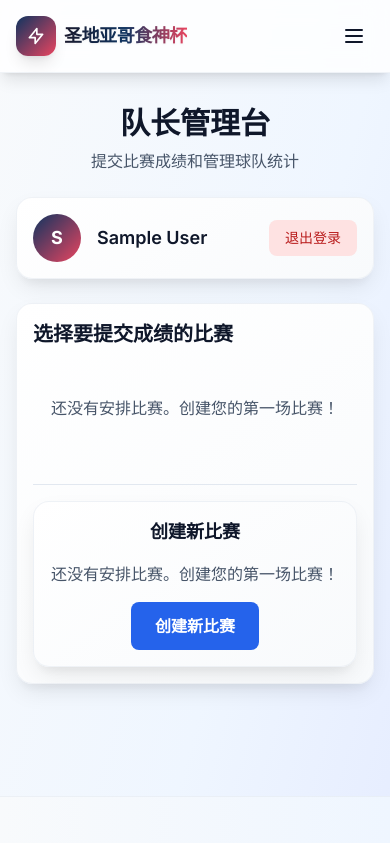
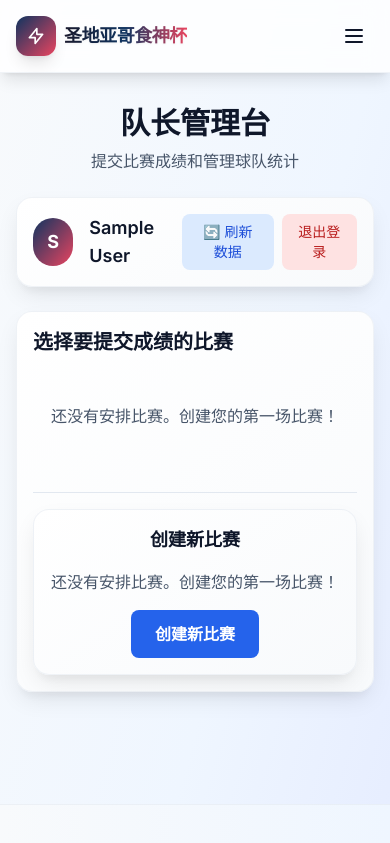
Before and after one commit to seghippo/foodgodcup.github.io, a Next.js app: page /captain in a window 390 px wide. Shown: the top 843 px of the page. Built offline with nearby package versions, Linux system fonts and the light colour scheme; sample sign-in values are in the browser's storage.

Commit message:
Add refresh data button to captain page to fix mobile browser sync issues

```diff
--- a/app/captain/page.tsx
+++ b/app/captain/page.tsx
@@ -152,6 +152,20 @@ export default function CaptainPage() {
     setScheduleKey(prev => prev + 1);
   };
 
+  const handleRefreshData = () => {
+    // Force refresh all data from localStorage
+    const refreshedSchedule = refreshScheduleFromStorage();
+    setCurrentSchedule(refreshedSchedule);
+
+    const refreshedResults = refreshMatchResultsFromStorage();
+    setCurrentMatchResults(refreshedResults);
+
+    // Force re-render
+    setScheduleKey(prev => prev + 1);
+
+    alert(t('captain.dataRefreshed') || 'Data refreshed successfully!');
+  };
+
   const handleDeleteGame = (gameId: string) => {
     setGameToDelete(gameId);
     setShowDeleteDialog(true);
@@ -259,6 +273,14 @@ export default function CaptainPage() {
               </p>
             </div>
           </div>
+          <div className="flex gap-2">
+            <button
+              onClick={handleRefreshData}
+              className="px-4 py-2 text-sm bg-blue-100 hover:bg-blue-200 dark:bg-blue-900/30 dark:hover:bg-blue-900/50 text-blue-700 dark:text-blue-300 rounded-lg transition-colors"
+              title="Refresh data from storage"
+            >
+              🔄 {t('captain.refreshData') || 'Refresh'}
+            </button>
             <button
               onClick={() => {
                 logout();
@@ -268,6 +290,7 @@ export default function CaptainPage() {
             >
               {t('auth.logout')}
             </button>
+          </div>
         </div>
       </div>
 
--- a/lib/language.tsx
+++ b/lib/language.tsx
@@ -324,6 +324,8 @@ const translations = {
     'captain.gameUpdateFailed': 'Failed to update game. Please try again.',
     'captain.save': 'Save',
     'captain.updating': 'Updating...',
+    'captain.refreshData': 'Refresh Data',
+    'captain.dataRefreshed': 'Data refreshed successfully!',
 
     // Authentication
     'auth.welcome': 'Welcome Captain',
@@ -675,6 +677,8 @@ const translations = {
     'captain.gameUpdateFailed': '更新比赛失败。请重试。',
     'captain.save': '保存',
     'captain.updating': '更新中...',
+    'captain.refreshData': '刷新数据',
+    'captain.dataRefreshed': '数据刷新成功！',
 
     // Authentication
     'auth.welcome': '欢迎队长',
```
Lines whose indentation alone changed are shown as unchanged.
